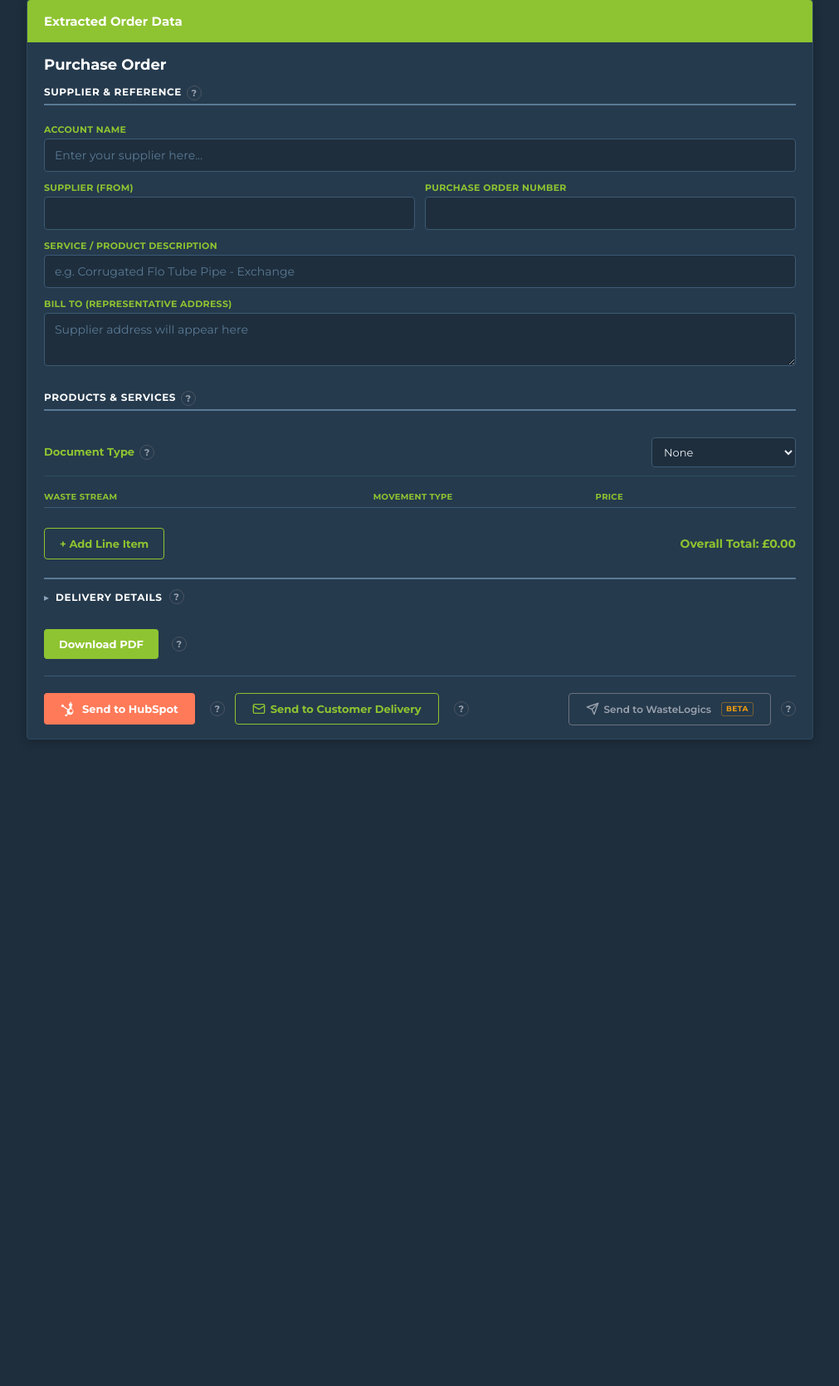
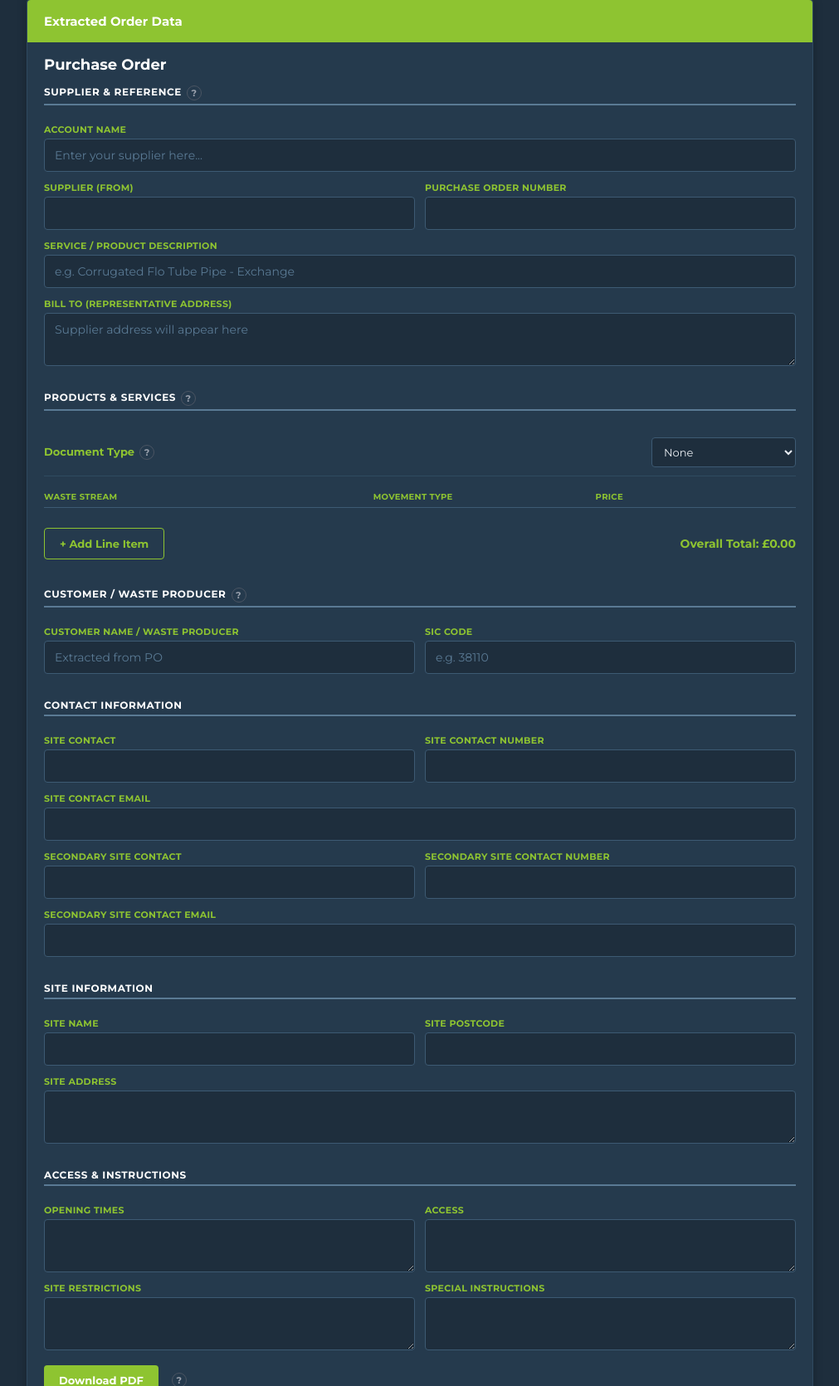
Before and after one commit to NathCM24/pdf-extractor, a Flask app: template templates/index.html in a window 1280 px wide. Shown: the part 583-2253 px from the top of the page at 83% size, without its empty margins (134-1145 px from the left). Before the commit the page ends 1474 px from the top, so only its background shows below. Run offline with Flask 3, Linux system fonts and the light colour scheme; the template is opened without the code that fills it, so the values that code supplies are empty; some libraries are stand-ins or nearby versions.

Commit message:
Replace delivery details collapsible with inline customer/site fields, restore branded HTML email
- Remove Delivery Details collapsible section; place Customer Name, SIC Code,
  contact, site, and access fields directly in the results grid
- Add customer_name and sic_code to extraction prompt, normalisation, confidence,
  PDF, Make.com webhook, and HubSpot description
- Restore branded HTML email template (Waste Experts header, green accent, styled
  table with all operations detail fields grouped by section, green footer)
- Use "html" key in Resend payload instead of "text"
- Clean up all dd_ field references (dd_account_name, dd_supplier, dd_po_number)

https://claude.ai/code/session_01U5JYGEPX1zADtLYsekUZhP

```diff
--- a/app.py
+++ b/app.py
@@ -81,6 +81,8 @@ STEP 2 — Return ONLY valid JSON with this shape:
   "supplier": "Best matching supplier from approved list, or null",
   "purchase_order_number": "PO/order reference, or null",
   "service_description": "Short product/service description from the products or pricing table (e.g. 'Corrugated Flo Tube Pipe - Exchange'), or null",
+  "customer_name": "Customer name or waste producer name (company receiving the service), or null",
+  "sic_code": "SIC code (Standard Industrial Classification) if mentioned, or null",
   "site_contact": "Primary contact, or null",
   "site_contact_number": "Primary contact number, or null",
   "site_contact_email": "Primary contact email, or null",
@@ -143,6 +145,7 @@ def _calculate_confidence(data, template):
     confidence = {}
     fields = [
         "purchase_order_number", "service_description",
+        "customer_name", "sic_code",
         "site_contact", "site_contact_number", "site_contact_email",
         "secondary_site_contact", "secondary_site_contact_number",
         "secondary_site_contact_email",
@@ -604,10 +607,9 @@ def _build_review_pdf(payload: dict) -> BytesIO:
     section_hdr_h = 7 * mm
 
     sections = [
-        ("DELIVERY DETAILS", [
-            ("Account Name (Waste Logics)", payload.get("dd_account_name") or payload.get("account_name")),
-            ("Supplier", payload.get("dd_supplier") or "Waste Experts"),
-            ("Purchase Order Number", payload.get("dd_po_number") or payload.get("purchase_order_number")),
+        ("CUSTOMER / WASTE PRODUCER", [
+            ("Customer Name / Waste Producer", payload.get("customer_name")),
+            ("SIC Code", payload.get("sic_code")),
         ]),
         ("CONTACT INFORMATION", [
             ("Site Contact", payload.get("site_contact")),
@@ -778,6 +780,8 @@ def _normalise_data(data: dict):
         "supplier",
         "purchase_order_number",
         "service_description",
+        "customer_name",
+        "sic_code",
         "site_contact",
         "site_contact_number",
         "site_contact_email",
@@ -1141,10 +1145,9 @@ def send_to_webhook():
         "line_items": line_items_cell,
         "total_amount": total_amount,
         "caveats": caveats,
-        # Delivery detail fields
-        "dd_account_name": str(data.get("dd_account_name") or data.get("account_name") or "").strip() or "\u2014",
-        "dd_supplier": str(data.get("dd_supplier") or "Waste Experts").strip(),
-        "dd_po_number": str(data.get("dd_po_number") or data.get("purchase_order_number") or "").strip() or "\u2014",
+        # Customer / site detail fields
+        "customer_name": str(data.get("customer_name") or "").strip() or "\u2014",
+        "sic_code": str(data.get("sic_code") or "").strip() or "\u2014",
         "site_contact": str(data.get("site_contact") or "").strip() or "\u2014",
         "site_contact_number": str(data.get("site_contact_number") or "").strip() or "\u2014",
         "site_contact_email": str(data.get("site_contact_email") or "").strip() or "\u2014",
@@ -1622,55 +1625,97 @@ RESEND_API_KEY = os.environ.get("RESEND_API_KEY", "").strip() or "re_RzdFeJwp_Bv
 print(f"RESEND_API_KEY: {'SET' if RESEND_API_KEY else 'NOT SET'}")
 
 
-def _build_delivery_email_plain(payload):
-    """Build a clean, plain-text operations-style email body with delivery details."""
-    def _val(key, default=""):
+def _build_delivery_email_html(payload):
+    """Build a branded HTML email with all operations detail fields in a styled table."""
+    import html as html_mod
+
+    def _val(key, default="\u2014"):
         v = str(payload.get(key) or "").strip()
-        return v if v else default
-
-    lines = []
-    lines.append(f"Account Name (Waste Logics): {_val('dd_account_name', _val('account_name'))}")
-    lines.append(f"Supplier: {_val('dd_supplier', 'Waste Experts')}")
-    lines.append(f"Purchase Order Number: {_val('dd_po_number', _val('purchase_order_number'))}")
-    lines.append("")
-    lines.append(f"Site Contact: {_val('site_contact')}")
-    lines.append(f"Site Contact Number: {_val('site_contact_number')}")
-    lines.append(f"Site Contact Email: {_val('site_contact_email')}")
-    lines.append("")
-    lines.append(f"Secondary Site Contact: {_val('secondary_site_contact')}")
-    lines.append(f"Secondary Site Contact Number: {_val('secondary_site_contact_number')}")
-    lines.append(f"Secondary Site Contact Email: {_val('secondary_site_contact_email')}")
-    lines.append("")
-    lines.append(f"Site Name: {_val('site_name')}")
-    lines.append(f"Site Address: {_val('site_address')}")
-    lines.append(f"Site Postcode: {_val('site_postcode')}")
-    lines.append("")
-    lines.append(f"Opening Times: {_val('opening_times')}")
-    lines.append(f"Access: {_val('access')}")
-    lines.append(f"Site Restrictions: {_val('site_restrictions')}")
-    lines.append(f"Special Instructions: {_val('special_instructions')}")
-
-    # Add line items summary
-    line_items = payload.get("line_items") or []
-    if line_items:
-        lines.append("")
-        lines.append("--- Products & Services ---")
-        for item in line_items:
-            desc = str(item.get("description") or "")
-            mt = str(item.get("movement_type") or "")
-            try:
-                price = float(item.get("price") or 0)
-            except (TypeError, ValueError):
-                price = 0.0
-            mt_str = f" [{mt}]" if mt else ""
-            lines.append(f"  {desc}{mt_str} — £{price:.2f}")
-        try:
-            total = float(payload.get("overall_total") or 0)
-        except (TypeError, ValueError):
-            total = 0.0
-        lines.append(f"  Total: £{total:.2f}")
-
-    return "\n".join(lines)
+        return html_mod.escape(v) if v else html_mod.escape(default)
+
+    def _row(label, value_html):
+        return (
+            f'<tr><td style="padding:10px 14px;font-weight:600;color:#4a5568;'
+            f'border-bottom:1px solid #e2e8f0;width:40%;font-size:14px;">'
+            f'{html_mod.escape(label)}</td>'
+            f'<td style="padding:10px 14px;color:#1a202c;border-bottom:1px solid #e2e8f0;'
+            f'font-size:14px;">{value_html}</td></tr>'
+        )
+
+    def _section_row(title):
+        return (
+            f'<tr><td colspan="2" style="padding:14px 14px 6px;font-size:11px;'
+            f'font-weight:700;text-transform:uppercase;letter-spacing:1px;'
+            f'color:#8ec431;border-bottom:2px solid #e2e8f0;">'
+            f'{html_mod.escape(title)}</td></tr>'
+        )
+
+    # Build the table rows
+    rows = []
+    rows.append(_section_row("Account Details"))
+    rows.append(_row("Account Name (Waste Logics)", _val("customer_name", _val("account_name"))))
+    rows.append(_row("Supplier", "Waste Experts"))
+    rows.append(_row("Purchase Order Number", _val("purchase_order_number")))
+
+    rows.append(_section_row("Primary Contact"))
+    rows.append(_row("Site Contact", _val("site_contact")))
+    rows.append(_row("Site Contact Number", _val("site_contact_number")))
+    rows.append(_row("Site Contact Email", _val("site_contact_email")))
+
+    rows.append(_section_row("Secondary Contact"))
+    rows.append(_row("Secondary Site Contact", _val("secondary_site_contact")))
+    rows.append(_row("Secondary Site Contact Number", _val("secondary_site_contact_number")))
+    rows.append(_row("Secondary Site Contact Email", _val("secondary_site_contact_email")))
+
+    rows.append(_section_row("Site Information"))
+    rows.append(_row("Site Name", _val("site_name")))
+    rows.append(_row("Site Address", _val("site_address").replace("\n", "<br>")))
+    rows.append(_row("Site Postcode", _val("site_postcode")))
+
+    rows.append(_section_row("Access & Instructions"))
+    rows.append(_row("Opening Times", _val("opening_times").replace("\n", "<br>")))
+    rows.append(_row("Access", _val("access").replace("\n", "<br>")))
+    rows.append(_row("Site Restrictions", _val("site_restrictions").replace("\n", "<br>")))
+    rows.append(_row("Special Instructions", _val("special_instructions").replace("\n", "<br>")))
+
+    table_rows_html = "\n".join(rows)
+
+    logo_url = (
+        "https://i0.wp.com/wasteexperts.co.uk/wp-content/uploads/"
+        "2022/11/green-grey-logo-1080.png?w=1920&amp;ssl=1"
+    )
+
+    return f"""\
+<!DOCTYPE html>
+<html>
+<head><meta charset="utf-8"><meta name="viewport" content="width=device-width,initial-scale=1"></head>
+<body style="margin:0;padding:0;background:#f0f4f8;font-family:Arial,Helvetica,sans-serif;">
+<table width="100%" cellpadding="0" cellspacing="0" style="background:#f0f4f8;padding:24px 0;">
+<tr><td align="center">
+<table width="600" cellpadding="0" cellspacing="0" style="background:#ffffff;border-radius:8px;overflow:hidden;box-shadow:0 2px 8px rgba(0,0,0,.08);">
+  <!-- Header -->
+  <tr><td style="background:#1e2e3d;padding:24px 30px;text-align:center;">
+    <img src="{logo_url}" alt="Waste Experts" width="180" style="display:block;margin:0 auto;" />
+  </td></tr>
+  <!-- Green accent bar -->
+  <tr><td style="background:#8ec431;height:4px;font-size:0;line-height:0;">&nbsp;</td></tr>
+  <!-- Body -->
+  <tr><td style="padding:28px 30px 12px;">
+    <h2 style="margin:0 0 6px;font-size:18px;color:#1e2e3d;">Purchase Order Details</h2>
+    <p style="margin:0 0 20px;font-size:13px;color:#718096;">Please find the full delivery details below. PDF attached.</p>
+    <table width="100%" cellpadding="0" cellspacing="0" style="border:1px solid #e2e8f0;border-radius:6px;border-collapse:separate;overflow:hidden;">
+      {table_rows_html}
+    </table>
+  </td></tr>
+  <!-- Footer -->
+  <tr><td style="background:#f7fafc;padding:18px 30px;text-align:center;border-top:1px solid #e2e8f0;">
+    <p style="margin:0;font-size:12px;color:#8ec431;font-weight:600;">Made with \U0001f49a by Marketing \u2014 Waste Experts</p>
+  </td></tr>
+</table>
+</td></tr>
+</table>
+</body>
+</html>"""
 
 
 @app.route("/api/send-delivery-email/status", methods=["GET"])
@@ -1740,27 +1785,25 @@ def send_delivery_email():
         return jsonify({"error": f"PDF generation failed: {exc}"}), 500
 
     # Prepare email fields
-    po_number = (payload.get("purchase_order_number") or payload.get("dd_po_number") or "").strip() or "Unknown"
-    supplier_name = (payload.get("dd_supplier") or "Waste Experts").strip()
+    po_number = (payload.get("purchase_order_number") or "").strip() or "Unknown"
 
     # Base64-encode the PDF for attachment
     pdf_bytes = pdf_buffer.getvalue()
     pdf_b64 = base64.standard_b64encode(pdf_bytes).decode()
 
     # Sanitised filename
+    supplier_name = "Waste Experts"
     safe_po = _sanitise_filename(po_number)
     safe_supplier = _sanitise_filename(supplier_name)
     attachment_filename = f"PO_{safe_po}_{safe_supplier}.pdf"
 
-    # Build plain text email body with delivery details
-    email_text = _build_delivery_email_plain(payload)
-
-    # Send via Resend API (plain text, no HTML branding)
+    # Build branded HTML email body with all delivery detail fields
+    email_html = _build_delivery_email_html(payload)
     resend_payload = {
         "from": "Waste Experts PO Extractor <onboarding@resend.dev>",
         "to": [to_email],
         "subject": f"Purchase Order \u2014 {po_number} \u2014 {supplier_name}",
-        "text": email_text,
+        "html": email_html,
         "attachments": [{
             "filename": attachment_filename,
             "content": pdf_b64,
--- a/templates/index.html
+++ b/templates/index.html
@@ -324,27 +324,6 @@
     }
     .btn-remove:hover { background: rgba(180,35,24,.35); }
 
-    /* --- Delivery Details collapsible --- */
-    .delivery-details-section { margin-top: 6px; grid-column: 1 / -1; }
-    .delivery-details-header {
-      display: flex; align-items: center; gap: 8px; cursor: pointer;
-      padding: 12px 0; user-select: none; border-top: 2px solid #5a7a94;
-    }
-    .delivery-details-header h3 {
-      margin: 0; font-size: 12px; font-weight: 700; text-transform: uppercase;
-      letter-spacing: .6px; color: #fff;
-    }
-    .delivery-details-chevron {
-      font-size: 12px; color: #8aa3b8; transition: transform .2s; display: inline-block;
-    }
-    .delivery-details-header.open .delivery-details-chevron { transform: rotate(90deg); }
-    .delivery-details-body {
-      max-height: 0; overflow: hidden; transition: max-height .3s ease;
-    }
-    .delivery-details-body.open {
-      max-height: 3000px;
-    }
-    .delivery-details-body .grid { margin-top: 8px; }
 
     @media (max-width: 760px) {
       .grid { grid-template-columns: 1fr; }
@@ -665,23 +644,14 @@
             </span>
           </div>
 
-          <!-- ===== Delivery Details (collapsible) ===== -->
-          <div class="delivery-details-section">
-            <div class="delivery-details-header" id="delivery-details-toggle" onclick="toggleDeliveryDetails()">
-              <span class="delivery-details-chevron" id="delivery-details-chevron">&#9656;</span>
-              <h3>Delivery Details</h3>
-              <span class="help-tooltip-wrap" style="margin-left:0;">
-                <span class="help-tooltip-icon">?</span>
-                <span class="help-tooltip-popup help-tooltip-popup--right">Delivery details used in the customer delivery email. Fill in or correct any fields the AI didn't extract from the PO.</span>
-              </span>
-            </div>
-            <div class="delivery-details-body" id="delivery-details-body">
-              <div class="grid">
-                <div class="field"><label>Account Name (Waste Logics)</label><input id="dd_account_name" type="text" placeholder="Account/client name" /></div>
-                <div class="field"><label>Supplier</label><input id="dd_supplier" type="text" value="Waste Experts" /></div>
-                <div class="field full"><label>Purchase Order Number</label><input id="dd_po_number" type="text" placeholder="PO reference number" /></div>
-
-                <div class="section-title" style="margin-top:10px;">Contact Information</div>
+          <!-- ===== Customer / Waste Producer ===== -->
+          <div class="section-title">Customer / Waste Producer<span class="help-tooltip-wrap"><span class="help-tooltip-icon">?</span><span class="help-tooltip-popup help-tooltip-popup--right">Customer and site details extracted from the PO. The AI attempts to extract all fields &mdash; review and correct any that are missing or wrong.</span></span></div>
+
+          <div class="field"><label>Customer Name / Waste Producer</label><input id="customer_name" type="text" placeholder="Extracted from PO" /></div>
+          <div class="field"><label>SIC Code</label><input id="sic_code" type="text" placeholder="e.g. 38110" /></div>
+
+          <!-- ===== Contact Information ===== -->
+          <div class="section-title">Contact Information</div>
           <div class="field"><label>Site Contact</label><input id="site_contact" type="text" /></div>
           <div class="field"><label>Site Contact Number</label><input id="site_contact_number" type="text" /></div>
           <div class="field full"><label>Site Contact Email</label><input id="site_contact_email" type="email" /></div>
@@ -689,19 +659,18 @@
           <div class="field"><label>Secondary Site Contact Number</label><input id="secondary_site_contact_number" type="text" /></div>
           <div class="field full"><label>Secondary Site Contact Email</label><input id="secondary_site_contact_email" type="email" /></div>
 
-                <div class="section-title" style="margin-top:10px;">Site Information</div>
+          <!-- ===== Site Information ===== -->
+          <div class="section-title">Site Information</div>
           <div class="field"><label>Site Name</label><input id="site_name" type="text" /></div>
           <div class="field"><label>Site Postcode</label><input id="site_postcode" type="text" /></div>
           <div class="field full"><label>Site Address</label><textarea id="site_address"></textarea></div>
 
-                <div class="section-title" style="margin-top:10px;">Access &amp; Instructions</div>
+          <!-- ===== Access & Instructions ===== -->
+          <div class="section-title">Access &amp; Instructions</div>
           <div class="field"><label>Opening Times</label><textarea id="opening_times"></textarea></div>
           <div class="field"><label>Access</label><textarea id="access"></textarea></div>
           <div class="field"><label>Site Restrictions</label><textarea id="site_restrictions"></textarea></div>
           <div class="field"><label>Special Instructions</label><textarea id="special_instructions"></textarea></div>
-              </div>
-            </div>
-          </div>
         </div>
 
         <!-- Download PDF (top area) -->
@@ -888,14 +857,13 @@
       /* Clear all form fields while edit card is still in DOM */
       [
         'supplier', 'purchase_order_number', 'service_description',
+        'customer_name', 'sic_code',
         'site_contact', 'site_contact_number', 'site_contact_email',
         'secondary_site_contact', 'secondary_site_contact_number', 'secondary_site_contact_email',
         'site_name', 'site_address', 'site_postcode',
         'opening_times', 'access', 'site_restrictions', 'special_instructions',
-        'account_name', 'supplier_address',
-        'dd_account_name', 'dd_po_number'
+        'account_name', 'supplier_address'
       ].forEach(function(key) { setField(key, ''); });
-      setField('dd_supplier', 'Waste Experts');
       setField('document_type', '');
       clearLineItems();
       var elDocTitle = document.getElementById('doc-title');
@@ -982,8 +950,6 @@
       if (dropdown) dropdown.classList.remove('open');
       updateSupplierAddress();
       validateAccount();
-      /* Sync to Delivery Details */
-      setField('dd_account_name', name);
     }
 
     dropdown.addEventListener('mousedown', e => {
@@ -1177,15 +1143,6 @@
       recalcOverallTotal();
     }
 
-    /* ── Delivery Details toggle ── */
-    function toggleDeliveryDetails() {
-      var header = document.getElementById('delivery-details-toggle');
-      var body = document.getElementById('delivery-details-body');
-      if (!header || !body) return;
-      header.classList.toggle('open');
-      body.classList.toggle('open');
-    }
-
     /* ── Fill form from extraction response ── */
     var _lastExtractedData = null;  /* Stored for template save */
     var _lastConfidence = null;
@@ -1198,6 +1155,7 @@
 
       [
         'supplier', 'purchase_order_number', 'service_description',
+        'customer_name', 'sic_code',
         'site_contact', 'site_contact_number', 'site_contact_email',
         'secondary_site_contact', 'secondary_site_contact_number', 'secondary_site_contact_email',
         'site_name', 'site_address', 'site_postcode',
@@ -1231,19 +1189,6 @@
 
       /* Auto-add doc type £40 line item if applicable */
       onDocTypeChange();
-
-      /* Populate Delivery Details fields */
-      setField('dd_account_name', data.account_name || '');
-      setField('dd_supplier', 'Waste Experts');
-      setField('dd_po_number', data.purchase_order_number || '');
-
-      /* Open Delivery Details section by default */
-      var ddHeader = document.getElementById('delivery-details-toggle');
-      var ddBody = document.getElementById('delivery-details-body');
-      if (ddHeader && !ddHeader.classList.contains('open')) {
-        ddHeader.classList.add('open');
-        ddBody.classList.add('open');
-      }
 
       /* Render confidence dots */
       renderConfidenceDots(confidence || {});
@@ -1262,6 +1207,8 @@
         purchase_order_number: getField('purchase_order_number'),
         service_description: getField('service_description'),
         document_type: getField('document_type'),
+        customer_name: getField('customer_name'),
+        sic_code: getField('sic_code'),
         site_contact: getField('site_contact'),
         site_contact_number: getField('site_contact_number'),
         site_contact_email: getField('site_contact_email'),
@@ -1276,11 +1223,7 @@
         site_restrictions: getField('site_restrictions'),
         special_instructions: getField('special_instructions'),
         line_items: items,
-        overall_total: overallTotal,
-        /* Delivery Details (fall back to main form values if empty) */
-        dd_account_name: getField('dd_account_name') || getField('account_name'),
-        dd_supplier: getField('dd_supplier') || 'Waste Experts',
-        dd_po_number: getField('dd_po_number') || getField('purchase_order_number')
+        overall_total: overallTotal
       };
     }
 
@@ -1642,10 +1585,10 @@
         return (i+1) + '. ' + (li.description || 'Item') + mt + ' \u2014 \u00a3' + (li.price||0).toFixed(2);
       }).join('; ');
 
-      /* Append delivery details to description */
+      /* Append customer/site details to description */
       var ddFields = [
-        ['Account Name (WL)', payload.dd_account_name],
-        ['Supplier', payload.dd_supplier],
+        ['Customer Name', payload.customer_name],
+        ['SIC Code', payload.sic_code],
         ['Site Contact', payload.site_contact],
         ['Site Contact Number', payload.site_contact_number],
         ['Site Contact Email', payload.site_contact_email],
@@ -1658,7 +1601,7 @@
         ['Special Instructions', payload.special_instructions]
       ];
       var ddDesc = ddFields.filter(function(f) { return f[1]; }).map(function(f) { return f[0] + ': ' + f[1]; }).join('\n');
-      if (ddDesc) desc += '\n\nDelivery Details:\n' + ddDesc;
+      if (ddDesc) desc += '\n\nSite Details:\n' + ddDesc;
 
       /* Build line items table */
       var liHtml = '';
@@ -1729,10 +1672,9 @@
         supplier_name: supplierName,
         line_items: items,
         description: desc,
-        delivery_details: {
-          dd_account_name: payload.dd_account_name || '',
-          dd_supplier: payload.dd_supplier || 'Waste Experts',
-          dd_po_number: payload.dd_po_number || payload.purchase_order_number || '',
+        site_details: {
+          customer_name: payload.customer_name || '',
+          sic_code: payload.sic_code || '',
           site_contact: payload.site_contact || '',
           site_contact_number: payload.site_contact_number || '',
           site_contact_email: payload.site_contact_email || '',
@@ -1980,6 +1922,8 @@
         { id: 'purchase_order_number', label: 'PO Number', type: 'input' },
         { id: 'service_description', label: 'Service Description', type: 'input', full: true },
         { id: 'document_type', label: 'Document Type', type: 'select', options: ['Consignment Note', 'Waste Transfer Note'] },
+        { id: 'customer_name', label: 'Customer Name / Waste Producer', type: 'input' },
+        { id: 'sic_code', label: 'SIC Code', type: 'input' },
         { id: 'site_contact', label: 'Site Contact', type: 'input' },
         { id: 'site_contact_number', label: 'Contact Number', type: 'input' },
         { id: 'site_contact_email', label: 'Contact Email', type: 'input', full: true },
@@ -2060,6 +2004,7 @@
 
       var corrected = {};
       ['purchase_order_number', 'service_description', 'document_type',
+       'customer_name', 'sic_code',
        'site_contact', 'site_contact_number', 'site_contact_email',
        'secondary_site_contact', 'secondary_site_contact_number', 'secondary_site_contact_email',
        'site_name', 'site_postcode', 'site_address',
@@ -2113,6 +2058,7 @@
 
       var fieldIds = [
         'purchase_order_number', 'service_description',
+        'customer_name', 'sic_code',
         'site_contact', 'site_contact_number', 'site_contact_email',
         'secondary_site_contact', 'secondary_site_contact_number', 'secondary_site_contact_email',
         'site_name', 'site_address', 'site_postcode',
@@ -2269,13 +2215,13 @@
       if (!validateAccount()) return;
       var payload = collectReviewPayload();
       var poNumber = payload.purchase_order_number || '\u2014';
-      var supplierName = payload.dd_supplier || 'Waste Experts';
+      var supplierName = 'Waste Experts';
       var email = getDeliveryEmail();
 
       /* Build preview of delivery details email */
       var previewFields = [
-        ['Account Name (Waste Logics)', payload.dd_account_name],
-        ['Supplier', payload.dd_supplier || 'Waste Experts'],
+        ['Customer Name', payload.customer_name],
+        ['Supplier', 'Waste Experts'],
         ['Purchase Order Number', poNumber],
         ['Site Contact', payload.site_contact],
         ['Site Name', payload.site_name],
```
Lines whose indentation alone changed are shown as unchanged.
